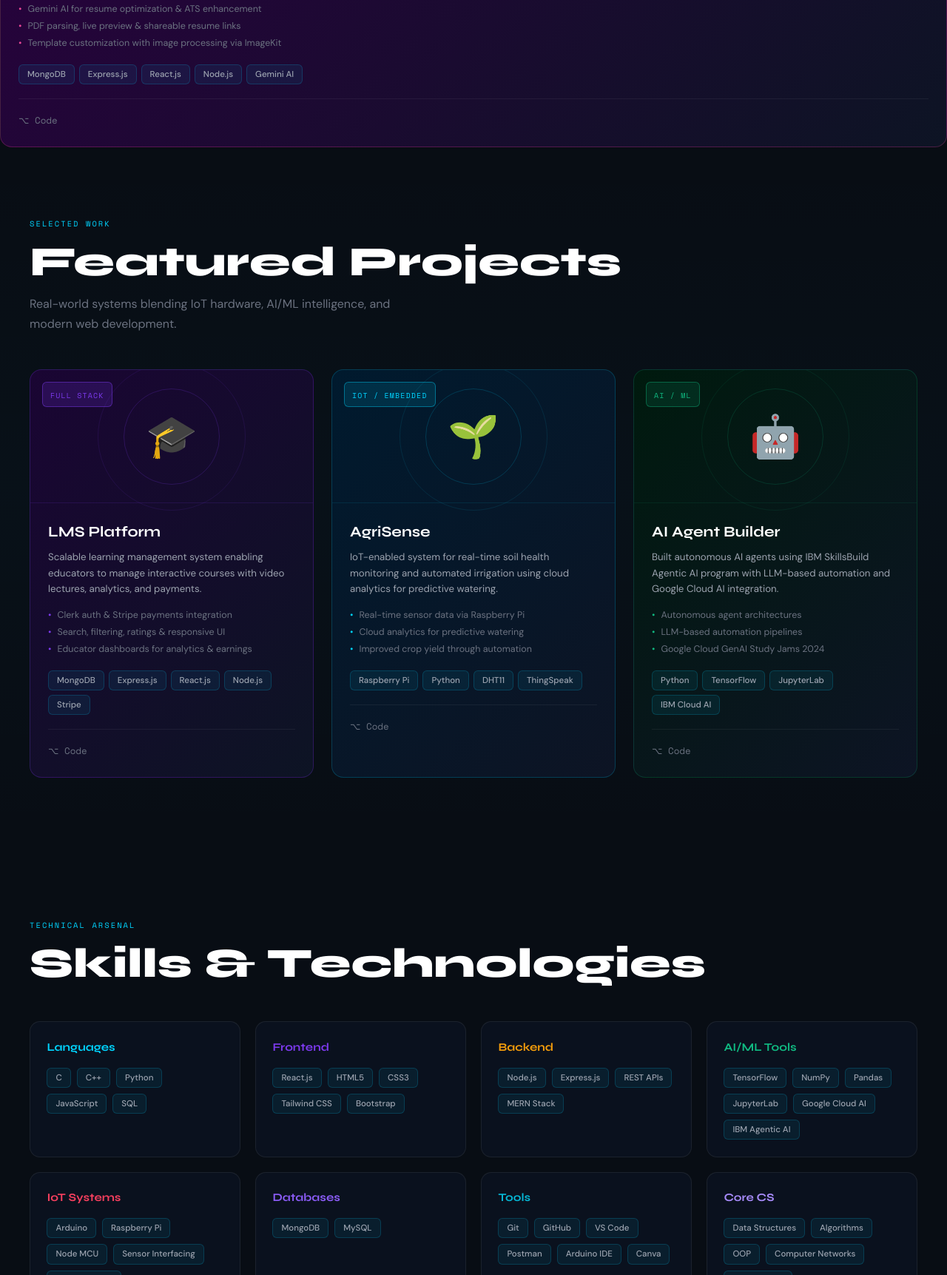
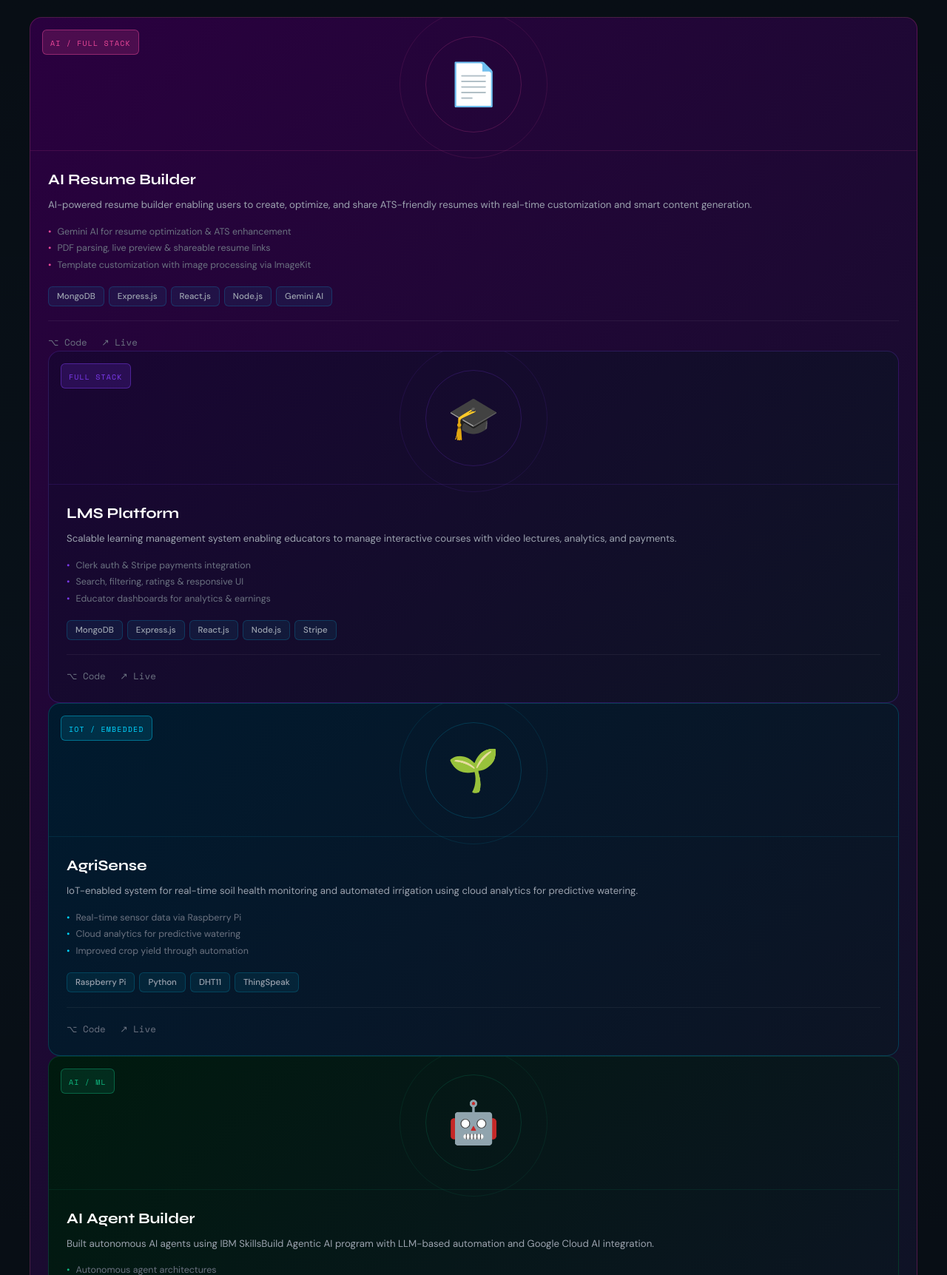
Before and after one commit to Shikha18Sahu/shikha-portfolio, a plain HTML site: page index.html in a window 1280 px wide. Shown: the part 1077-2800 px from the top of the page at 74% size. Drawn offline with nearby package versions, Linux system fonts and the light colour scheme.

Commit message:
Add project links for AI Resume Builder
Updated project section to include links for code and live demo for AI Resume Builder.

```diff
--- a/index.html
+++ b/index.html
@@ -235,6 +235,16 @@ a smart hardware system.
 </section>
 
 <!-- ═══════════════════════════════ PROJECTS ═══════════════════════════════ -->
+
+  <section id="projects" style="padding:6rem 2rem;background:linear-gradient(180deg,transparent 0%,rgba(0,212,255,0.02) 50%,transparent 100%)">
+  <div style="max-width:1200px;margin:0 auto">
+    <span class="section-label">SELECTED WORK</span>
+    <h2 style="font-weight:800;font-size:clamp(2rem,5vw,3.5rem);color:#fff;margin:0 0 .8rem;line-height:1.1">Featured Projects</h2>
+    <p style="color:#6b7280;max-width:500px;line-height:1.7;margin:0 0 3rem">Real-world systems blending IoT hardware, AI/ML intelligence, and modern web development.</p>
+
+    <div style="display:grid;grid-template-columns:repeat(auto-fit,minmax(300px,1fr));gap:1.5rem">
+
+
   <!-- Project 4: AI Resume Builder -->
 <div class="proj-card" style="border-radius:16px;overflow:hidden;border:1px solid rgba(236,72,153,0.25);background:linear-gradient(135deg,#2a003f,#0d1424)">
   <div style="height:180px;display:flex;align-items:center;justify-content:center;position:relative;border-bottom:1px solid rgba(236,72,153,0.15)">
@@ -257,19 +267,24 @@ a smart hardware system.
       <span class="tag">MongoDB</span><span class="tag">Express.js</span><span class="tag">React.js</span><span class="tag">Node.js</span><span class="tag">Gemini AI</span>
     </div>
     <div style="margin-top:1.2rem;padding-top:1rem;border-top:1px solid rgba(255,255,255,0.06)">
-      <span class="mono" style="font-size:.78rem;color:#6b7280;cursor:pointer" onmouseover="this.style.color='#ec4899'" onmouseout="this.style.color='#6b7280'">⌥ Code</span>
-    </div>
-  </div>
+    <a href="https://github.com/Shikha18Sahu/AI-Resume-Builder" target="_blank"
+   class="mono"
+   style="font-size:.78rem;color:#6b7280;text-decoration:none"
+   onmouseover="this.style.color='#7c3aed'"
+   onmouseout="this.style.color='#6b7280'">
+   ⌥ Code
+</a>
+      <a href="https://ai-resume-builder-lake-three.vercel.app/" target="_blank"
+   class="mono"
+   style="font-size:.78rem;color:#6b7280;margin-left:12px;text-decoration:none"
+   onmouseover="this.style.color='#7c3aed'"
+   onmouseout="this.style.color='#6b7280'">
+   ↗ Live
+</a>
 </div>
 
 
-<section id="projects" style="padding:6rem 2rem;background:linear-gradient(180deg,transparent 0%,rgba(0,212,255,0.02) 50%,transparent 100%)">
-  <div style="max-width:1200px;margin:0 auto">
-    <span class="section-label">SELECTED WORK</span>
-    <h2 style="font-weight:800;font-size:clamp(2rem,5vw,3.5rem);color:#fff;margin:0 0 .8rem;line-height:1.1">Featured Projects</h2>
-    <p style="color:#6b7280;max-width:500px;line-height:1.7;margin:0 0 3rem">Real-world systems blending IoT hardware, AI/ML intelligence, and modern web development.</p>
 
-    <div style="display:grid;grid-template-columns:repeat(auto-fit,minmax(300px,1fr));gap:1.5rem">
 
       <!-- Project 1: LMS -->
       <div class="proj-card" style="border-radius:16px;overflow:hidden;border:1px solid rgba(124,58,237,0.25);background:linear-gradient(135deg,#1a0533,#0d1424)">
@@ -293,7 +308,20 @@ a smart hardware system.
             <span class="tag">MongoDB</span><span class="tag">Express.js</span><span class="tag">React.js</span><span class="tag">Node.js</span><span class="tag">Stripe</span>
           </div>
           <div style="margin-top:1.2rem;padding-top:1rem;border-top:1px solid rgba(255,255,255,0.06)">
-            <span class="mono" style="font-size:.78rem;color:#6b7280;cursor:pointer" onmouseover="this.style.color='#7c3aed'" onmouseout="this.style.color='#6b7280'">⌥ Code</span>
+            <a href="https://github.com/Shikha18Sahu/AI-Resume-Builder" target="_blank"
+   class="mono"
+   style="font-size:.78rem;color:#6b7280;text-decoration:none"
+   onmouseover="this.style.color='#7c3aed'"
+   onmouseout="this.style.color='#6b7280'">
+   ⌥ Code
+</a>
+      <a href="https://ai-resume-builder-lake-three.vercel.app/" target="_blank"
+   class="mono"
+   style="font-size:.78rem;color:#6b7280;margin-left:12px;text-decoration:none"
+   onmouseover="this.style.color='#7c3aed'"
+   onmouseout="this.style.color='#6b7280'">
+   ↗ Live
+</a>
           </div>
         </div>
       </div>
@@ -320,7 +348,20 @@ a smart hardware system.
             <span class="tag">Raspberry Pi</span><span class="tag">Python</span><span class="tag">DHT11</span><span class="tag">ThingSpeak</span>
           </div>
           <div style="margin-top:1.2rem;padding-top:1rem;border-top:1px solid rgba(255,255,255,0.06)">
-            <span class="mono" style="font-size:.78rem;color:#6b7280;cursor:pointer" onmouseover="this.style.color='#00d4ff'" onmouseout="this.style.color='#6b7280'">⌥ Code</span>
+            <a href="https://github.com/Shikha18Sahu/AI-Resume-Builder" target="_blank"
+   class="mono"
+   style="font-size:.78rem;color:#6b7280;text-decoration:none"
+   onmouseover="this.style.color='#7c3aed'"
+   onmouseout="this.style.color='#6b7280'">
+   ⌥ Code
+</a>
+      <a href="https://ai-resume-builder-lake-three.vercel.app/" target="_blank"
+   class="mono"
+   style="font-size:.78rem;color:#6b7280;margin-left:12px;text-decoration:none"
+   onmouseover="this.style.color='#7c3aed'"
+   onmouseout="this.style.color='#6b7280'">
+   ↗ Live
+</a>
           </div>
         </div>
       </div>
@@ -347,7 +388,20 @@ a smart hardware system.
             <span class="tag">Python</span><span class="tag">TensorFlow</span><span class="tag">JupyterLab</span><span class="tag">IBM Cloud AI</span>
           </div>
           <div style="margin-top:1.2rem;padding-top:1rem;border-top:1px solid rgba(255,255,255,0.06)">
-            <span class="mono" style="font-size:.78rem;color:#6b7280;cursor:pointer" onmouseover="this.style.color='#10b981'" onmouseout="this.style.color='#6b7280'">⌥ Code</span>
+          <a href="https://github.com/Shikha18Sahu/AI-Resume-Builder" target="_blank"
+   class="mono"
+   style="font-size:.78rem;color:#6b7280;text-decoration:none"
+   onmouseover="this.style.color='#7c3aed'"
+   onmouseout="this.style.color='#6b7280'">
+   ⌥ Code
+</a>
+      <a href="https://ai-resume-builder-lake-three.vercel.app/" target="_blank"
+   class="mono"
+   style="font-size:.78rem;color:#6b7280;margin-left:12px;text-decoration:none"
+   onmouseover="this.style.color='#7c3aed'"
+   onmouseout="this.style.color='#6b7280'">
+   ↗ Live
+</a>
           </div>
         </div>
       </div>
```
